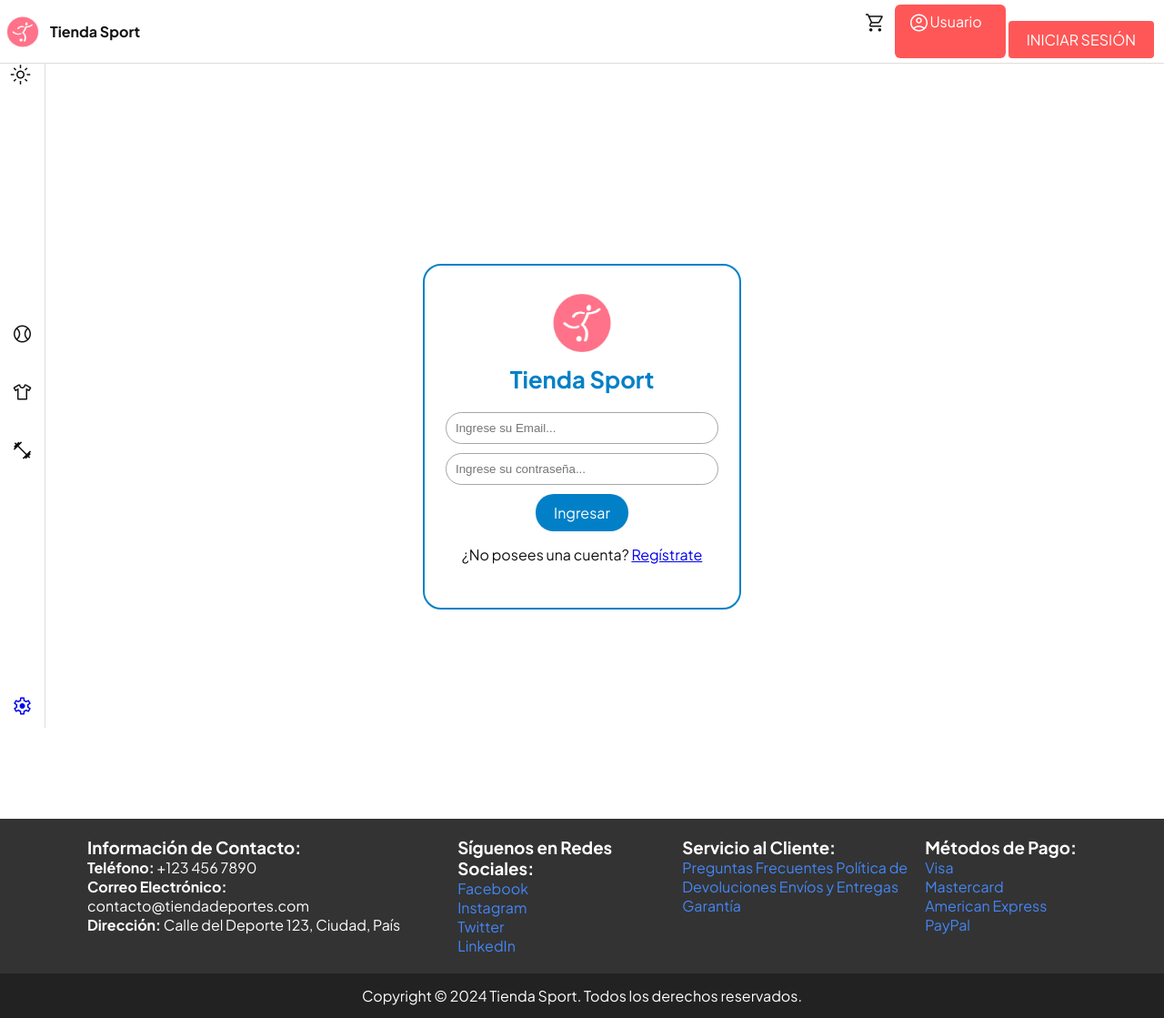
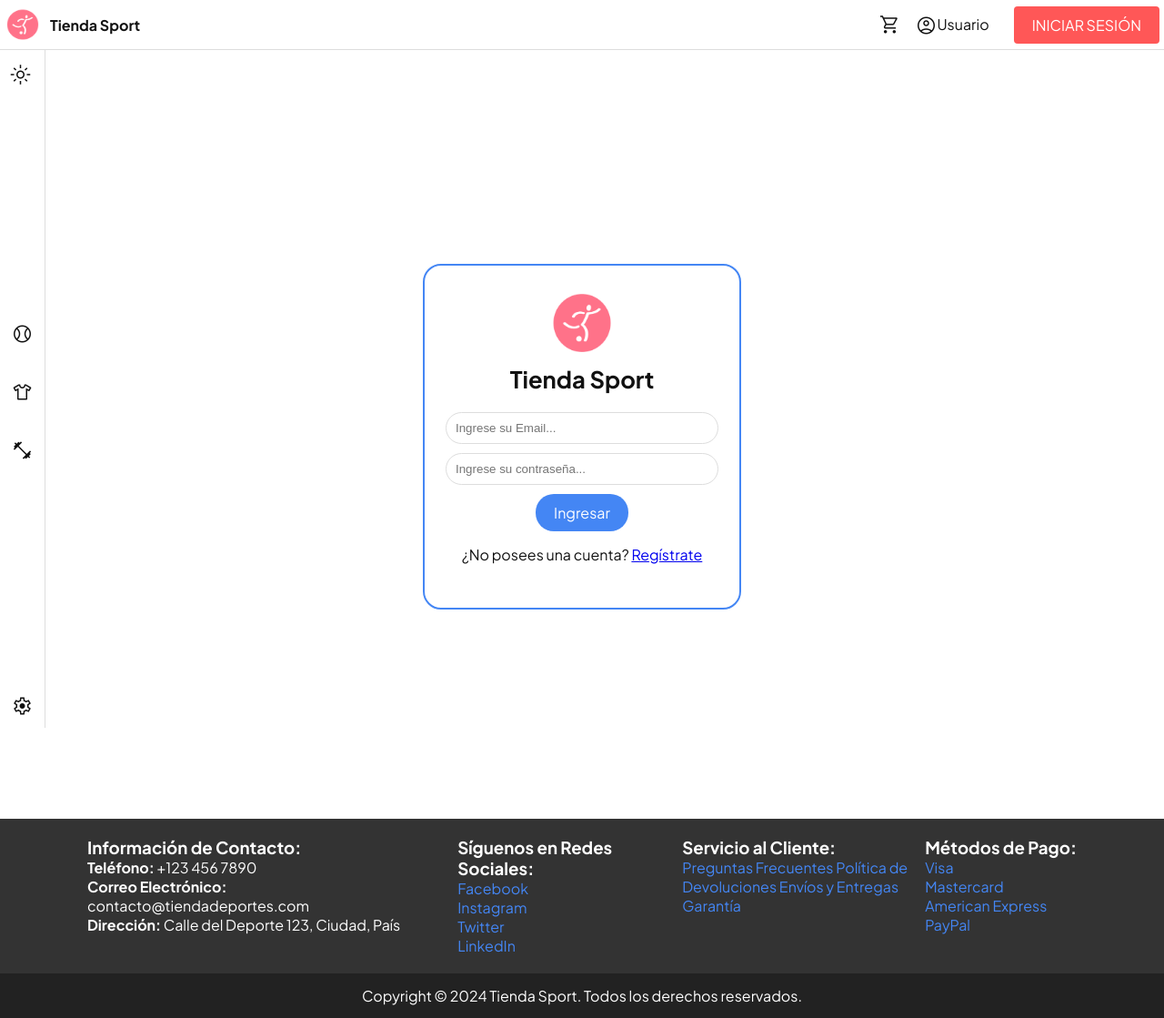
Before and after one commit to tiendaSport/tiendaSport, a PHP site: page /index.php?vista=iniciarSesion in a window 1280 px wide. Shown: the whole page at 91% size. Run offline with PHP 8.4, Linux system fonts and the light colour scheme; some libraries are stand-ins or nearby versions.

Commit message:
Add files via upload

```diff
--- a/estilo/basic.css
+++ b/estilo/basic.css
@@ -177,7 +177,6 @@
 }
 .iniciarsesion{
     padding: 10px 20px;
-    margin-top: 10px;
 
     border-radius: 4px;
 
@@ -193,14 +192,16 @@
 }
 
 .account-button{
-    background-color: var(--principal-color);
-    padding: 8px;
-    color: white;
+
+    padding: 6px;
+    color: var(--font-color);
     border-radius: 6px;
     margin-right: 3px;
+    margin-top: 3px;
 }
 .cart-button{
-    margin: 8px 6px 0 0;
+    margin-top: auto;
+    margin-bottom: auto;
 }
 
 /* ---------------------------- NAVIGATION ---------------------------- */
@@ -229,6 +230,9 @@
     list-style: none;
     display: flex;
     margin-top: 4px;
+}
+aside ul li a{
+    color: var(--font-color);
 }
 
 aside nav span{
@@ -262,6 +266,9 @@
 }
 
 /* ---------------------------- MAIN ---------------------------- */
+form button{
+    border: none;
+}
 main{
     margin-top: 80px;
     text-align: center;
@@ -425,6 +432,9 @@
     margin-bottom: -40px;
 }
 
+.vermasdefutbol{
+    border: none;
+}
 /* ---------------------------- FOOTER ---------------------------- */
 
 footer {
--- a/estilo/iniciarSesion.css
+++ b/estilo/iniciarSesion.css
@@ -3,10 +3,10 @@
     width: auto;
     margin-top: 10px;
 }
-h1{
+.titulo_sesion{
     font-family: "Plus Jakarta Sans", sans-serif;
     margin: 0;
-    color: #0280c7;
+    color: var(--blue-color);
 }
 .form-inic2{
     width: 350px;
@@ -16,9 +16,9 @@
     flex-direction: column;
     align-items: center;
     justify-content: center;
-    border: 2px solid #0280c7;
+    border: 2px solid var(--blue-color);
     border-radius: 20px;
-    background-color: rgb(255, 255, 255);
+    background-color: var(--background-color);
 }
 .texto2{
     font-family: "Plus Jakarta Sans", sans-serif;
@@ -28,7 +28,7 @@
 .submit2{
     font-family: "Plus Jakarta Sans", sans-serif;
     font-size: 16px;
-    background-color: #0280c7;
+    background-color: var(--blue-color);
     color: white;
     border: none;
     padding: 10px 20px;
@@ -36,16 +36,17 @@
     cursor: pointer;
 }
 .entrada2{
+    background-color: var(--background-color);
     padding: 10px;
-    border: 1px solid #a6a6a6;
+    border: 1px solid var(--border-color);
     border-radius: 20px;
     width: 300px;
     height: 35px;
 }
 .entrada2:focus {
-    color: #0280c7;
+    color: var(--blue-color);
     outline: none;
-    border: 2px solid #0280c7;
+    border: 2px solid var(--blue-color);
 }
 .contenedor2{
     width: 100%;
--- a/estilo/registro.css
+++ b/estilo/registro.css
@@ -6,7 +6,7 @@
     width: auto;
     margin-top: 10px;
 }
-h1{
+.titulo_registro{
     font-family: "Plus Jakarta Sans", sans-serif;
     margin: 0;
     color: var(--blue-color);
@@ -19,9 +19,9 @@
     flex-direction: column;
     align-items: center;
     justify-content: center;
-    border: 2px solid #0280c7;
+    border: 2px solid var(--blue-color);
     border-radius: 20px;
-    background-color: rgb(255, 255, 255);
+    background-color: var(--background-color);
 }
 .texto{
     font-family: "Plus Jakarta Sans", sans-serif;
@@ -31,7 +31,7 @@
 .submit{
     font-family: "Plus Jakarta Sans", sans-serif;
     font-size: 16px;
-    background-color: #0280c7;
+    background-color: var(--blue-color);
     color: white;
     border: none;
     padding: 10px 20px;
@@ -39,16 +39,17 @@
     cursor: pointer;
 }
 .entrada{
+    background-color: var(--background-color);
     padding: 10px;
-    border: 1px solid #a6a6a6;
+    border: 1px solid var(--border-color);
     border-radius: 20px;
     width: 300px;
     height: 35px;
 }
 .entrada:focus{
-    color: #0280c7;
+    color: var(--blue-color);
     outline: none;
-    border: 2px solid #0280c7;
+    border: 2px solid var(--blue-color);
 }
 .contenedor{
     width: 100%;
```
